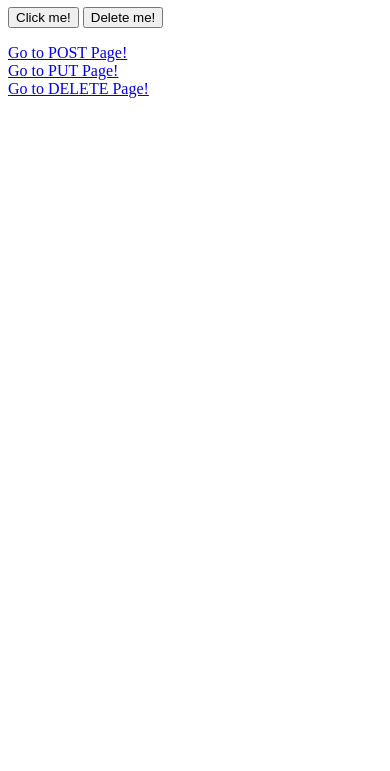
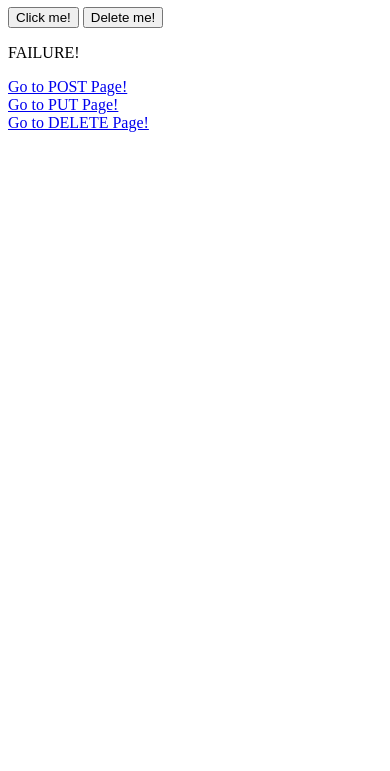
Before and after one commit to wsuparcmen/PJC-App-Live, a plain HTML site: page www/getPage.html in a window 390 px wide. Shown: the part 73-844 px from the top of the page. Drawn offline with Linux system fonts and the light colour scheme; some packages are replaced by stand-ins of ours; no server answers.

Commit message:
API to authenticate token

```diff
--- a/www/getPage.html
+++ b/www/getPage.html
@@ -38,6 +38,7 @@
             <p id="display"></p>
 			<p id="token"></p>
 			<p id="deletedToken"></p>
+            <p id="successOrFailure"></p>
             <a href="postPage.html">Go to POST Page!</a><br />
             <a href="putPage.html">Go to PUT Page!</a><br />
             <a href="deletePage.html">Go to DELETE Page!</a><br />
--- a/www/js/getPage.js
+++ b/www/js/getPage.js
@@ -5,6 +5,7 @@ jQuery(document).ready(function () {
     });
 
     var AUTH_TOKEN = window.localStorage.getItem("token");
+    var oldToken = "b33c551a";
     //var AUTH_TOKEN = "a" + window.localStorage.getItem("token");
 
 	jQuery('#delete').on('click', function () {
@@ -13,18 +14,19 @@ jQuery(document).ready(function () {
 		jQuery('#deletedToken').text(window.localStorage.getItem("token"));
     });
 
-    var url = 'http://pjc.gear.host/api/Hello';
+    var url = 'http://pjc.gear.host/api/AuthTest';
     $.ajax({
         type: 'GET',
-        url: url + "?authenticity_token=" + AUTH_TOKEN,
+        url: url + "?token=" + AUTH_TOKEN,
         dataType: 'json',
         success: function (data, status) {
-            $.each(data, function (key, item) {
+            jQuery("#successOrFailure").text("SUCCESS!");
+            /*$.each(data, function (key, item) {
                 $('<li>', { text: formatItem(item) }).appendTo($('#records'));
-            });
+            });*/
         },
         error: function () {
-            alert("something broke");
+            jQuery("#successOrFailure").text("FAILURE!");
         }
     });
 
```
